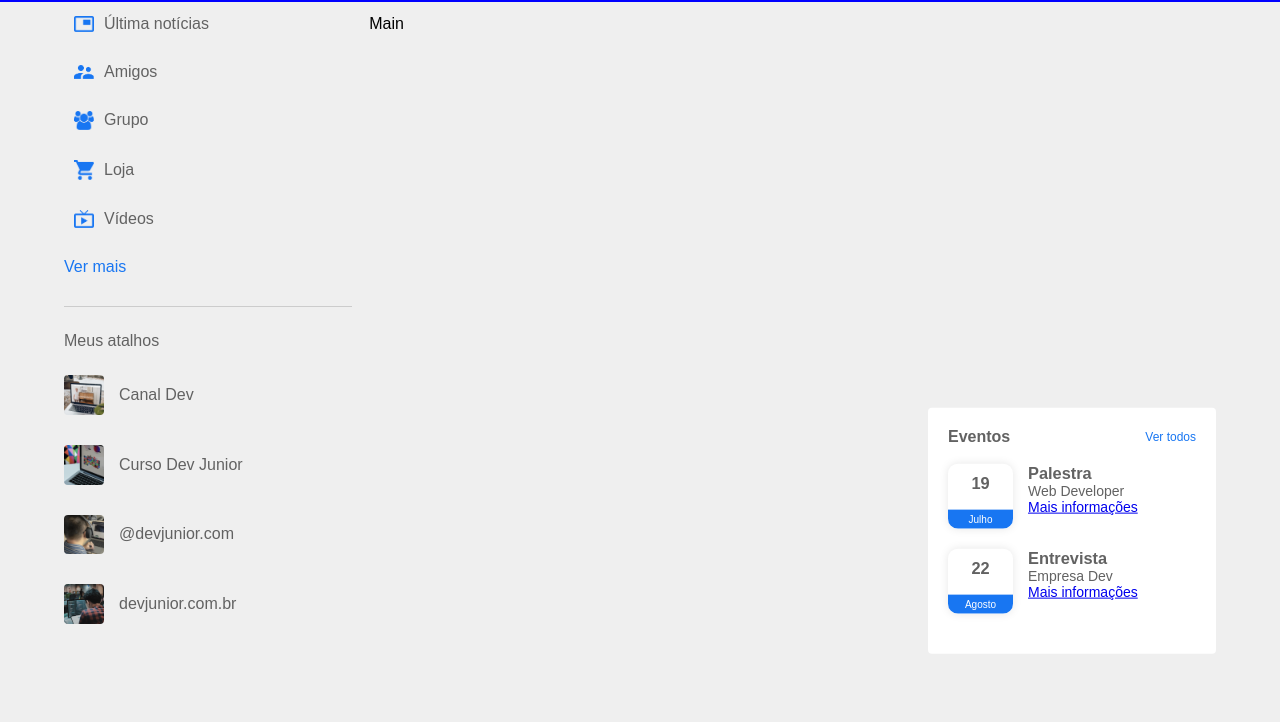
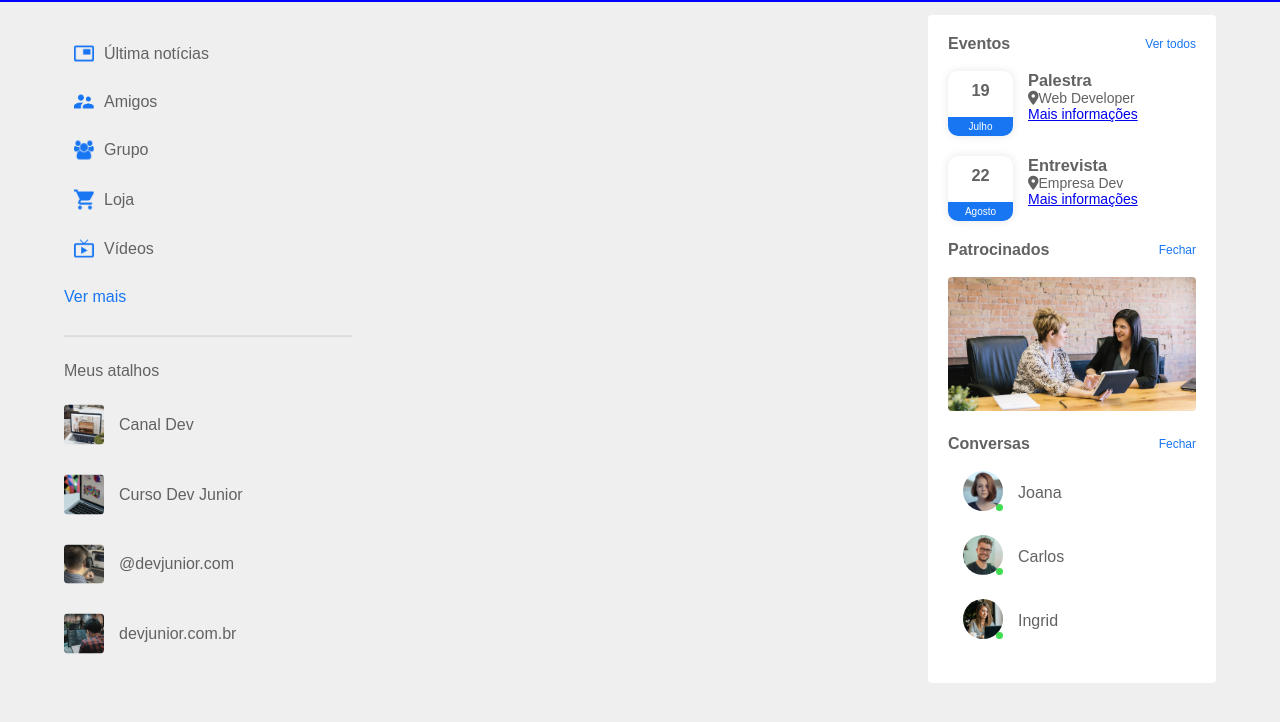
Before and after one commit to Nightalone/face, a plain HTML site: page index.html in a window 1280 px wide. Shown: the part 52-774 px from the top of the page. Drawn offline with Linux system fonts and the light colour scheme.

Commit message:
Atualizado

```diff
--- a/index.html
+++ b/index.html
@@ -5,6 +5,7 @@
     <meta http-equiv="X-UA-Compatible" content="IE=edge">
     <meta name="viewport" content="width=device-width, initial-scale=1.0">
     <link rel="stylesheet" href="style.css">
+    <link rel="stylesheet" href="https://cdnjs.cloudflare.com/ajax/libs/font-awesome/6.4.0/css/all.min.css">
     <script src="app.js" defer></script>
     <title>Clone Face</title>
 </head>
@@ -56,7 +57,7 @@
             </div>
         </aside>
         <div class="main-container">
-            Main
+
         </div>
         <aside class="right-sidebar">
             <div class="sidebar-title">
@@ -70,7 +71,7 @@
                 </div>
                 <div class="right-event">
                     <h3>Palestra</h3>
-                    <p>Web Developer</p>
+                    <p><i class="fa-solid fa-location-dot"></i>Web Developer</p>
                     <a href="#">Mais informações</a>
                 </div>
             </div>
@@ -81,9 +82,36 @@
                 </div>
                 <div class="right-event">
                     <h3>Entrevista</h3>
-                    <p>Empresa Dev</p>
+                    <p><i class="fa-solid fa-location-dot"></i>Empresa Dev</p>
                     <a href="#">Mais informações</a>
                 </div>
+            </div>
+            <div class="sidebar-title">
+                <h4>Patrocinados</h4>
+                <a href="#">Fechar</a>
+            </div>
+            <img src="./img/advertisement.png" alt="Patrocinados" class="sidebar-ads"/>
+            <div class="sidebar-title">
+                <h4>Conversas</h4>
+                <a href="#">Fechar</a>
+            </div>
+            <div class="online-left">
+                <figure class="online">
+                    <img src="./img/member-1.png" alt="Membro">
+                </figure>
+                <p>Joana</p>
+            </div>
+            <div class="online-left">
+                <figure class="online">
+                    <img src="./img/member-2.png" alt="Membro">
+                </figure>
+                <p>Carlos</p>
+            </div>
+            <div class="online-left">
+                <figure class="online">
+                    <img src="./img/member-3.png" alt="Membro">
+                </figure>
+                <p>Ingrid</p>
             </div>
         </aside>
     </main>
--- a/style.css
+++ b/style.css
@@ -156,7 +156,7 @@ nav{
     margin-bottom: 18px;
 }
 
-.sidebar-title h4{
+.right-title h4{
     font-size: 16px;
     font-weight: 600;
 }
@@ -204,3 +204,31 @@ nav{
     font-size: 10px;
     padding: 4px 0;
 }
+
+.sidebar-ads{
+    width: 100%;
+    margin-bottom: 20px;
+    border-radius: 4px;
+}
+
+.online-left{
+    display: flex;
+    align-items: center;
+    margin-bottom: 20px;
+}
+
+.online-left .online img{
+    width: 40px;
+    border-radius: 50%;
+}
+
+.online-left .online{
+    width: 40px;
+    border-radius: 50%;
+    margin: 0 15px;
+}
+
+.online-left .online::after{
+    top: unset;
+    bottom: 4px;
+}
```
